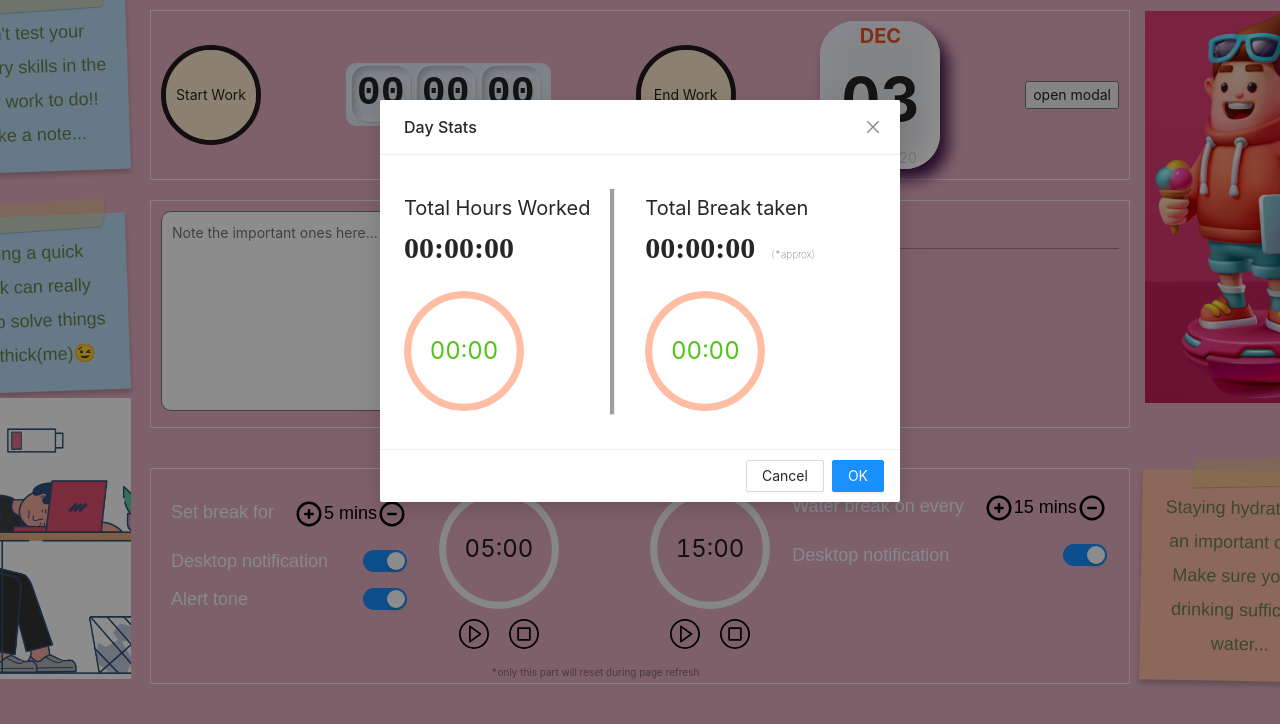
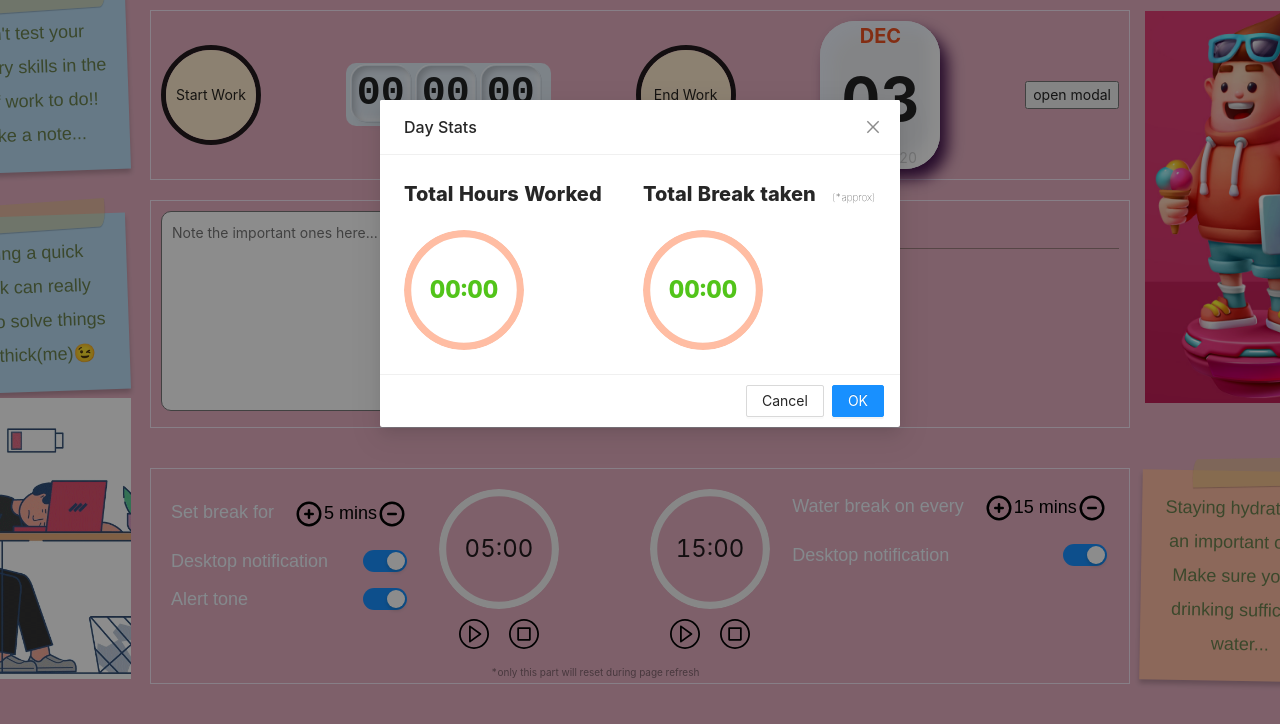
Before and after one commit to karthick3018/wfh-mate, a React (Create React App) app: page / in a window 1280 px wide. Both pictures are taken after a click on the button "open modal". Shown: the top 724 px of the page. Built offline with nearby package versions, Linux system fonts and the light colour scheme.

Commit message:
modal changes

```diff
--- a/src/uiElements/modal.js
+++ b/src/uiElements/modal.js
@@ -9,7 +9,7 @@ const ModalAtom = ({
   workDone,
   handleModalClose
 }) => {
-  const [{state:totalBreakTaken,setState:setTotalBreakTaken}] = useLocalStorage('breakTaken',{hours:0,minutes:0,seconds:0});
+  const [{state:totalBreakTaken}] = useLocalStorage('breakTaken',{hours:0,minutes:0,seconds:0});
 
   return (
     <>
@@ -21,12 +21,11 @@ const ModalAtom = ({
       >
         <div className="result-area">
           <div>
-            <p>Total Hours Worked <span className="time-taken">{workDone?.hours<10?`0${workDone?.hours}`:workDone?.hours}:{workDone?.minutes<10?`0${workDone?.minutes}`:workDone?.minutes}:{workDone?.seconds<10?`0${workDone?.seconds}`:workDone?.seconds}</span></p>
+            <p>Total Hours Worked </p>
             <ProgressBar time={workDone} percent={100} />
           </div>
-          <hr className="vertical-line"/>
           <div>
-            <p>Total Break taken <span className="time-taken">{totalBreakTaken?.hours<10?`0${totalBreakTaken?.hours}`:totalBreakTaken?.hours}:{totalBreakTaken?.minutes<10?`0${totalBreakTaken?.minutes}`:totalBreakTaken?.minutes}:{totalBreakTaken?.seconds<10?`0${totalBreakTaken?.seconds}`:totalBreakTaken?.seconds}</span> <span className="approx">(*approx)</span></p>
+            <p>Total Break taken  <span className="approx">(*approx)</span></p>
             <ProgressBar time={totalBreakTaken} percent={100} />
           </div>
         </div>
--- a/src/uiElements/uiStyles/modal.css
+++ b/src/uiElements/uiStyles/modal.css
@@ -1,16 +1,10 @@
 .result-area{
   font-size: 20px;
-  font-weight: 400;
+  font-weight: 800;
   font-family: inherit;
   display: flex;
   justify-content: space-between;
   align-items: center;
-}
-
-.time-taken {
-  font-size: 30px;
-  font-weight: 800;
-  font-family: fangsong;
 }
 
 .approx{
@@ -18,6 +12,7 @@
   font-size: 10px;
   padding-left: 10px;
 }
+
 .warning-text{
   font-size: 12px;
   font-weight: 300;
@@ -26,11 +21,3 @@
   width: 150px;
   padding-top: 10px;
 }
-
-.vertical-line{
-  margin-right: 30px;
-  height: 224px;
-  width: 1px;
-  background-color: #9E9E9E;
-  padding-right: 3px;
-}
```
